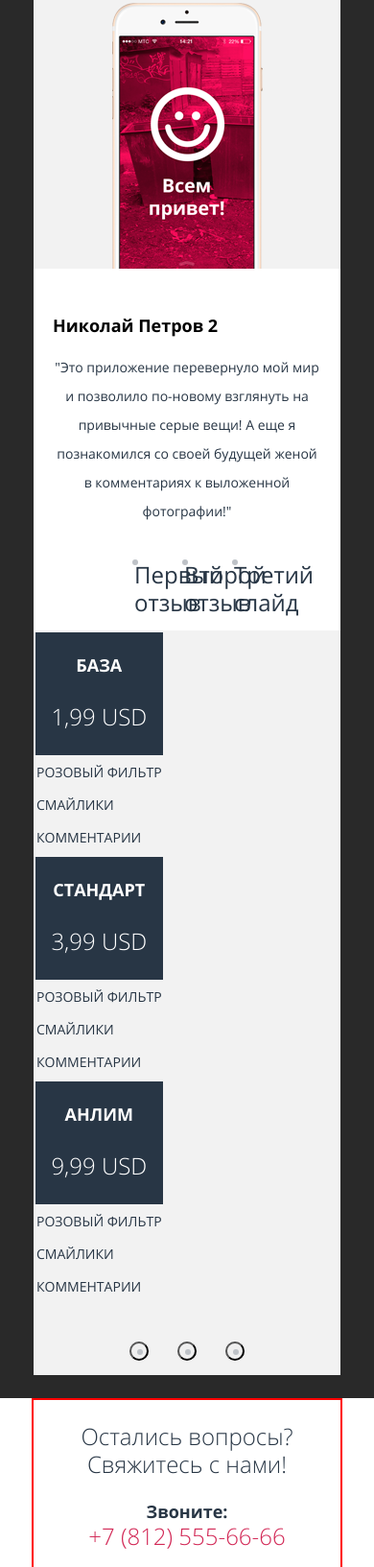
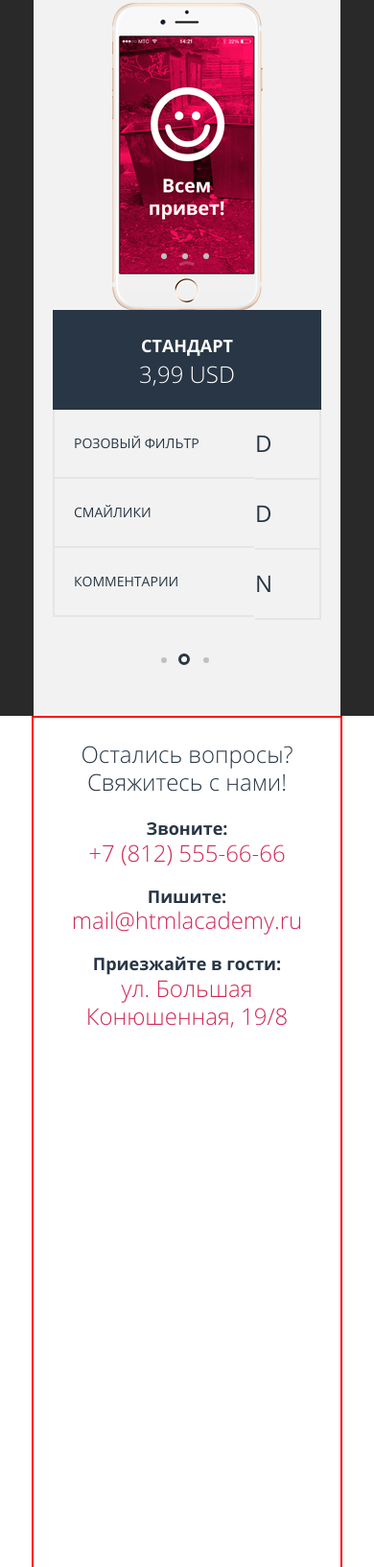
Before and after one commit to nattipro/294063-pink, a website: page source/index.html in a window 390 px wide. Shown: the part 1465-3098 px from the top of the page at 96% size. Drawn offline with nearby package versions, Linux system fonts and the light colour scheme; files that its build step writes are made by us from their sources; files whose address does not match are found by name.

Commit message:
Слайдеры и табличка с дополнениями

```diff
--- a/source/index.html
+++ b/source/index.html
@@ -2,6 +2,7 @@
 <html lang="ru">
     <head>
         <meta charset="utf-8">
+        <meta name="viewport" content="width=device-width, initial-scale=1.0">
         <title>Pink</title>
         <link href="css/style.css" rel="stylesheet">
     </head>
@@ -143,138 +144,118 @@
 	  			</div>
 	  		</section>
 
-	  		<section class="reviews">
-	  			<div class="reviews__wrapper slider">
-	  				<h2 class="visually-hidden">
-	  					Отзывы о "Pink"
-	  				</h2>
-		  			<div class="reviews__list slider__list">
-		  				<blockquote class="reviews__item slider__item">
+	  		<section class="reviews slider">
+	  			<div class="reviews__wrapper ">
+	  				<h2 class="visually-hidden">Отзывы о "Pink"</h2>
+	  				<input class="visually-hidden" type="radio" id="slide-1" name="toggle" checked>
+		  			<input class="visually-hidden" type="radio" id="slide-2" name="toggle">
+		  			<input class="visually-hidden" type="radio" id="slide-3" name="toggle">
+
+		  			<ul class="reviews__list slider__list">
+		  				<li class="reviews__item slider__item">
+		  					<div class="item__wrapper">
 		  					<cite class="reviews__author">Николай Петров 1
-		  						<p class="reviews__author-details">25 лет, водитель трамвая</p></cite>
+		  						<p class="reviews__author-details">25 лет, водитель трамвая</p>
+		  					</cite>
 		  					<p class="reviews__text">
 		  						"Это приложение перевернуло мой мир и позволило по-новому взглянуть на привычные серые вещи! А еще я познакомился со своей будущей женой в комментариях к выложенной фотографии!"
 		  					</p>
-		  				</blockquote>
-
-		  				<blockquote class="reviews__item slider__item">
+		  				</div>
+		  				</li>
+		  				<li class="reviews__item slider__item">
+		  					<div class="item__wrapper">
 		  					<cite class="reviews__author">Николай Петров 2
 		  						<p class="reviews__author-details">25 лет, водитель трамвая</p></cite>
 		  					<p class="reviews__text">
 		  						"Это приложение перевернуло мой мир и позволило по-новому взглянуть на привычные серые вещи! А еще я познакомился со своей будущей женой в комментариях к выложенной фотографии!"
 		  					</p>
-		  				</blockquote>
-		  				<blockquote class="reviews__item slider__item">
+		  					</div>
+		  				</li>
+		  				<li class="reviews__item slider__item">
+		  					<div class="item__wrapper">
 		  					<cite class="reviews__author">Николай Петров 3
 		  						<p class="reviews__author-details">25 лет, водитель трамвая</p></cite>
 		  					<p class="reviews__text">
 		  						"Это приложение перевернуло мой мир и позволило по-новому взглянуть на привычные серые вещи! А еще я познакомился со своей будущей женой в комментариях к выложенной фотографии!"
 		  					</p>
-		  				</blockquote>
-		  				<input class="visually-hidden" type="radio" id="slide-1" name="toggle">
-		  				<input class="visually-hidden" type="radio" id="slide-2" name="toggle">
-		  				<input class="visually-hidden" type="radio" id="slide-3" name="toggle">
+		  					</div>
+		  				</li>
+		  			</ul>
 		  			<div class="reviews__toggles slider__toggles">
 		  				<label class="slider__toggle slider__toggle--1" for="slide-1">Первый отзыв</label>
 		  				<label class="slider__toggle slider__toggle--2" for="slide-2">Второй отзыв</label>
 		  				<label class="slider__toggle slider__toggle--3" for="slide-3">Третий слайд</label>
 		  			</div>
 		  		</div>
-		  		</div>
 	  		</section>
 
-	  		<section class="price">
-	  			<div class="price__table slider">
+	  		<section class="price slider">
+	  			<div class="price__wrapper">
 	  			<h2 class="visually-hidden">Цена на дополнения в "Pink"</h2>
-	  				<table class="price__list slider__list">
-	  					<tr class="pice__head">
-	  						<td>
+	  			<input class="visually-hidden" type="radio" id="price-1" name="toggle">
+		  		<input class="visually-hidden" type="radio" id="price-2" name="toggle" checked>
+		  		<input class="visually-hidden" type="radio" id="price-3" name="toggle">
+	  			<ul class="price__list">
+	  				<li class="price__item">
+	  					<div class="price__head">
 	  						<p class="price__name">База</p>
 	  						<p class="price__value">1,99 USD</p>
-	  						</td>
-	  					</tr>
-	  					<tr class="price__field">
-	  						<td class="price__field-name">
-	  							Розовый фильтр
-	  						</td>
-	  						<td class="price__field-choice"></td>
-	  					</tr>
-	  					<tr class="price__field">
-	  						<td class="price__field-name">
-	  							Смайлики
-	  						</td>
-	  						<td class="price__field-choice"></td>
-	  					</tr>
-	  					<tr class="price__field">
-	  						<td class="price__field-name">
-	  							Комментарии
-	  						</td>
-	  						<td class="price__field-choice"></td>
-	  					</tr>
-	  				</table>
-	  				<table class="price__list slider__list">
-	  					<tr class="pice__head">
-	  						<td>
+	  					</div>
+	  					<div class="price__content">
+		  					<ul class="price__field">
+		  						<li class="price__field-name">Розовый фильтр</li>
+		  						<li class="price__field-name">Смайлики</li>
+		  						<li class="price__field-name">Комментарии</li>
+		  					</ul>
+		  					<ul class="pice__choice">
+		  						<li class="price__choice-mark">D</li>
+		  						<li class="price__choice-mark">N</li>
+		  						<li class="price__choice-mark">N</li>
+		  					</ul>
+	  					</div>
+	  				</li>
+	  				<li class="price__item">
+	  					<div class="price__head">
 	  						<p class="price__name">Стандарт</p>
 	  						<p class="price__value">3,99 USD</p>
-	  						</td>
-	  					</tr>
-	  					<tr class="price__field">
-	  						<td class="price__field-name">
-	  							Розовый фильтр
-	  						</td>
-	  						<td class="price__field-choice"></td>
-	  					</tr>
-	  					<tr class="price__field">
-	  						<td class="price__field-name">
-	  							Смайлики
-	  						</td>
-	  						<td class="price__field-choice"></td>
-	  					</tr>
-	  					<tr class="price__field">
-	  						<td class="price__field-name">
-	  							Комментарии
-	  						</td>
-	  						<td class="price__field-choice"></td>
-	  					</tr>
-	  				</table>
-	  				<table class="price__list slider__list">
-	  					<tr class="pice__head">
-	  						<td>
+	  					</div>
+	  					<div class="price__content">
+		  					<ul class="price__field">
+		  						<li class="price__field-name">Розовый фильтр</li>
+		  						<li class="price__field-name">Смайлики</li>
+		  						<li class="price__field-name">Комментарии</li>
+		  					</ul>
+		  					<ul class="pice__choice">
+		  						<li class="price__choice-mark">D</li>
+		  						<li class="price__choice-mark">D</li>
+		  						<li class="price__choice-mark">N</li>
+		  					</ul>
+	  					</div>
+	  				</li>
+	  				<li class="price__item">
+	  					<div class="price__head">
 	  						<p class="price__name">Анлим</p>
 	  						<p class="price__value">9,99 USD</p>
-	  						</td>
-	  					</tr>
-	  					<tr class="price__field">
-	  						<td class="price__field-name">
-	  							Розовый фильтр
-	  						</td>
-	  						<td class="price__field-choice"></td>
-	  					</tr>
-	  					<tr class="price__field">
-	  						<td class="price__field-name">
-	  							Смайлики
-	  						</td>
-	  						<td class="price__field-choice"></td>
-	  					</tr>
-	  					<tr class="price__field">
-	  						<td class="price__field-name">
-	  							Комментарии
-	  						</td>
-	  						<td class="price__field-choice"></td>
-	  					</tr>
-	  				</table>
-	  				<p class="price__toggles slider__toggles">
-	  					<button class="slider__toggle" type="button">
-	  						<span class="visually-hidden">Первый тариф</span>
-	  					</button>
-	  					<button class="slider__toggle slider__toggle--active" type="button">
-	  						<span class="visually-hidden">Второй тариф</span>
-	  					</button>
-	  					<button class="slider__toggle" type="button">
-	  						<span class="visually-hidden">Третий тариф</span>
-	  					</button>
-	  				</p>
+	  					</div>
+	  					<div class="price__content">
+		  					<ul class="price__field">
+		  						<li class="price__field-name">Розовый фильтр</li>
+		  						<li class="price__field-name">Смайлики</li>
+		  						<li class="price__field-name">Комментарии</li>
+		  					</ul>
+		  					<ul class="pice__choice">
+		  						<li class="price__choice-mark">D</li>
+		  						<li class="price__choice-mark">D</li>
+		  						<li class="price__choice-mark">D</li>
+		  					</ul>
+	  					</div>
+	  				</li>
+	  			</ul>
+	  			<div class="price__toggles">
+		  				<label class="price__toggle price__toggle--1" for="price-1">Первый слайд</label>
+		  				<label class="price__toggle price__toggle--2" for="price-2">Второй слайд</label>
+		  				<label class="price__toggle price__toggle--3" for="price-3">Третий слайд</label>
+		  		</div>
 		  		</div>
 	  		</section>
 	  		</div>
--- a/source/sass/blocks/page-header.scss
+++ b/source/sass/blocks/page-header.scss
@@ -96,6 +96,7 @@
 		height: 295px;
 		background-image: url("../img/bg-back-tablet@1x.jpg");
 		background-repeat: no-repeat;
+		background-position: center -110px;
 	}
 
 	@media(min-width: $desktop-width) {
--- a/source/sass/blocks/price.scss
+++ b/source/sass/blocks/price.scss
@@ -1,12 +1,58 @@
 .price {
+	padding-bottom: 100px;
 	background-color: $grey;
 }
 
-.pice__head {
+.price__wrapper {
+	@media(min-width: $desktop-width) {
+		width: 940px;
+		padding: 0 10px;
+		margin: 0 auto;
+		border: 2px solid green;
+	}
+}
+
+.price__list {
+	margin: 0 20px;
+
+	@media(min-width: $tablet-width) {
+		display: flex;
+		position: relative;
+		padding-left: 155px;
+		padding-top: 110px;
+	}
+
+	@media(min-width: $desktop-width) {
+		padding-left: 233px;
+	}
+}
+
+.price__item {
+	@media(min-width: $tablet-width) {
+		display: block;
+		width: 155px;
+	}
+
+	@media(min-width: $desktop-width) {
+		width: 233px;
+	}
+}
+
+.price__head {
+	padding: 20px 0;
 	text-align: center;
 	text-transform: uppercase;
 	border: 2px solid $dark-blue;
 	background-color: $dark-blue;
+
+	@media(min-width: $tablet-width) {
+
+	}
+}
+
+.price__head p {
+	margin: 0;
+	padding: 0;
 }
 
 .price__name {
@@ -14,6 +60,14 @@
 	line-height: 30px;
 	font-weight: 700;
 	color: $white;
+
+	@media(min-width: $tablet-width) {
+		font-size: 16px;
+	}
+
+	@media(min-width: $desktop-width) {
+		font-size: 18px;
+	}
 }
 
 .price__value {
@@ -21,16 +75,81 @@
 	line-height: 30px;
 	font-weight: 300;
 	color: $white;
+
+	@media(min-width: $tablet-width) {
+		font-size: 18px;
+	}
+
+	@media(min-width: $desktop-width) {
+		font-size: $fontsize;
+	}
+}
+
+.price__content {
+	display: flex;
+	justify-content: space-between;
 }
 
 .price__field {
-	border: 2px solid #e5e5e5;
+	margin: 0;
+	padding: 0;
+	width: 210px;
+	list-style: none;
+
+	@media (min-width: $tablet-width) {
+		position: absolute;
+		left: 0;
+		width: 155px;
+	}
+
+	@media(min-width: $desktop-width) {
+		width: 234px;
+	}
 }
 
 .price__field-name {
+	padding: 20px 0;
+	padding-left: 20px;
 	font-size: 14px;
 	line-height: 30px;
 	font-weight: 400;
 	text-transform: uppercase;
 	color: $dark-blue;
+	border-left: 2px solid #e5e5e5;
+	border-bottom: 2px solid #e5e5e5;
+
+	@media(min-width: $tablet-width) {
+			padding-left: 15px;
+			border-right: 2px solid #e5e5e5;
+		}
+
+	&:nth-child(1) {
+		@media(min-width: $tablet-width) {
+			border-top: 2px solid #e5e5e5;
+		}
+	}
 }
+
+.pice__choice {
+	margin: 0;
+	padding: 0;
+	list-style: none;
+	width: 69px;
+
+	@media(min-width: $tablet-width) {
+		width: 100%;
+	}
+}
+
+.price__choice-mark {
+	padding: 21px 0;
+	border-right: 2px solid #e5e5e5;
+	border-bottom: 2px solid #e5e5e5;
+}
+
+.price__toggles {
+
+	@media(min-width: $tablet-width) {
+		display: none;
+	}
+}
--- a/source/sass/blocks/reviews.scss
+++ b/source/sass/blocks/reviews.scss
@@ -19,19 +19,18 @@
 }
 
 .reviews__item {
-	display: none;
-	flex-direction: column;
 	margin: 0;
-	padding: 0;
-	padding-top: 43px;
+	padding: 43px 0;
+	text-align: center;
 
 	@media(min-width: $desktop-width) {
 		padding-top: 193px;
 	}
 }
 
-.reviews__item:nth-child(2) {
-	display: block;
+.item__wrapper {
+	display: flex;
+	flex-direction: column;
 }
 
 .reviews__author {
@@ -40,7 +39,6 @@
 	line-height: 30px;
 	font-weight: 700;
 	font-style: normal;
-	text-align: center;
 	color: $black;
 
 	@media(min-width: $tablet-width) {
--- a/source/sass/blocks/slider.scss
+++ b/source/sass/blocks/slider.scss
@@ -1,27 +1,56 @@
 .slider {
 	position: relative;
 }
+
+.slider__list,
+.price__list {
+	margin: 0;
+	padding: 0;
+	list-style: none;
+}
+
+.slider__item,
+.price__item {
+	display: none;
+}
+
 .slider__toggles {
-	display: flex;
-	justify-content: center;
+	position: absolute;
+	left: 50%;
+	bottom: 0;
+	font-size: 0;
+  	transform: translateX(-50%);
 
 	@media(min-width: $desktop-width) {
 		display: none;
 	}
 }
 
-.slider__toggle {
+.price__toggles {
+	position: absolute;
+	left: 50%;
+	bottom: 45px;
+	font-size: 0;
+  	transform: translateX(-50%);
+
+	@media(min-width: $desktop-width) {
+		display: none;
+	}
+}
+
+.slider__toggle,
+.price__toggle {
 	position: relative;
 	display: inline-block;
 	width: 6px;
 	height: 6px;
-	margin: 15px;
 	padding: 8px;
 	border-radius: 50%;
 	cursor: pointer;
 }
 
-.slider__toggle::after {
+.slider__toggle::after,
+.price__toggle:after {
 	content: "";
 	position: absolute;
 	top: 6px;
@@ -46,12 +75,10 @@
 }
 
 #slide-1:checked ~ .slider__toggles .slider__toggle--1::before,
-#slide-2:checked ~ .slider__toggles .slider__toggle--1::before,
-#slide-3:checked ~ .slider__toggles .slider__toggle--1::before, {
+#slide-2:checked ~ .slider__toggles .slider__toggle--2::before,
+#slide-3:checked ~ .slider__toggles .slider__toggle--3::before {
 	content: "";
 	position: absolute;
-	left: 50%;
-	top: 50%;
 	z-index: 2;
 	width: 6px;
 	height: 6px;
@@ -60,3 +87,29 @@
 	border: 3px solid $dark-blue;
 	border-radius: 50%;
 }
+
+#price-1:checked ~ .price__list .price__item:nth-child(1) {
+	display: block;
+}
+
+#price-2:checked ~ .price__list .price__item:nth-child(2) {
+	display: block;
+}
+
+#price-3:checked ~ .price__list .price__item:nth-child(3) {
+	display: block;
+}
+
+#price-1:checked ~ .price__toggles .price__toggle--1::before,
+#price-2:checked ~ .price__toggles .price__toggle--2::before,
+#price-3:checked ~ .price__toggles .price__toggle--3::before {
+	content: "";
+	position: absolute;
+	z-index: 2;
+	width: 6px;
+	height: 6px;
+	margin: -6px;
+	background-color: $white;
+	border: 3px solid $dark-blue;
+	border-radius: 50%;
+}
--- a/source/sass/global/base.scss
+++ b/source/sass/global/base.scss
@@ -19,7 +19,7 @@
 	height: auto;
 }
 
-.visually-hidden:not(:focus):not(:active) {
+.visually-hidden {
   position: absolute;
 
   width: 1px;
```
Also changed, not shown: source/form.html (+1 -0 lines), source/photo.html (+1 -0 lines), source/sass/blocks/form.scss (+8 -10 lines). Lines whose indentation alone changed are shown as unchanged.
